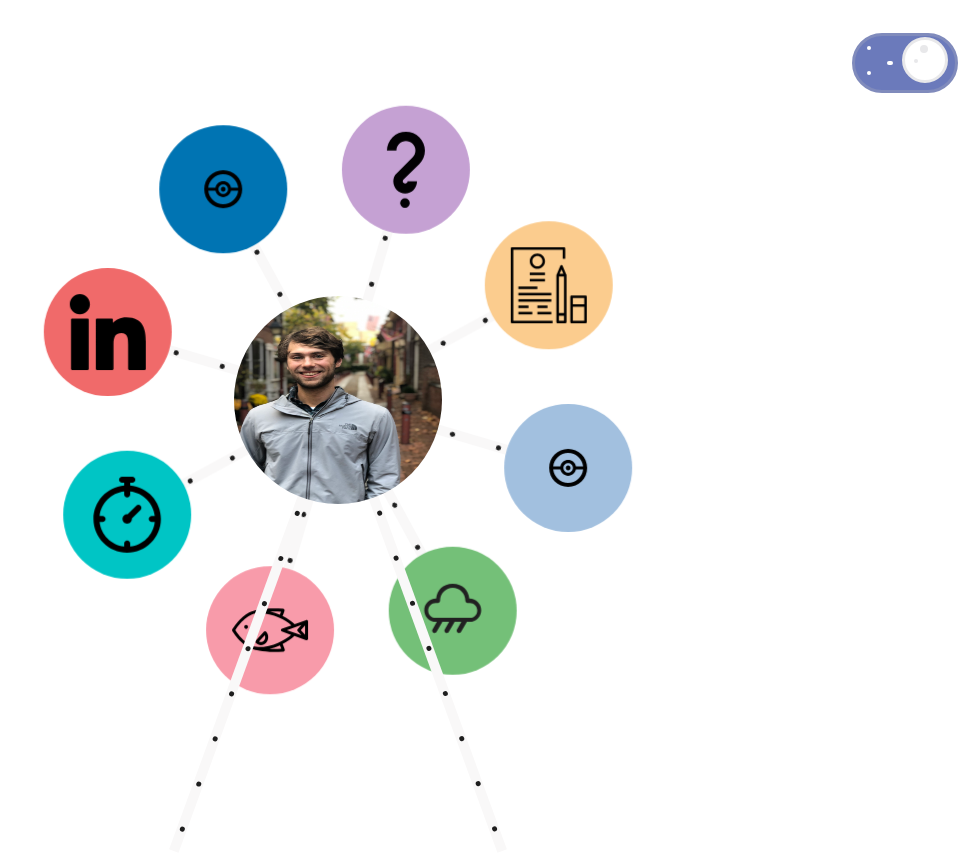
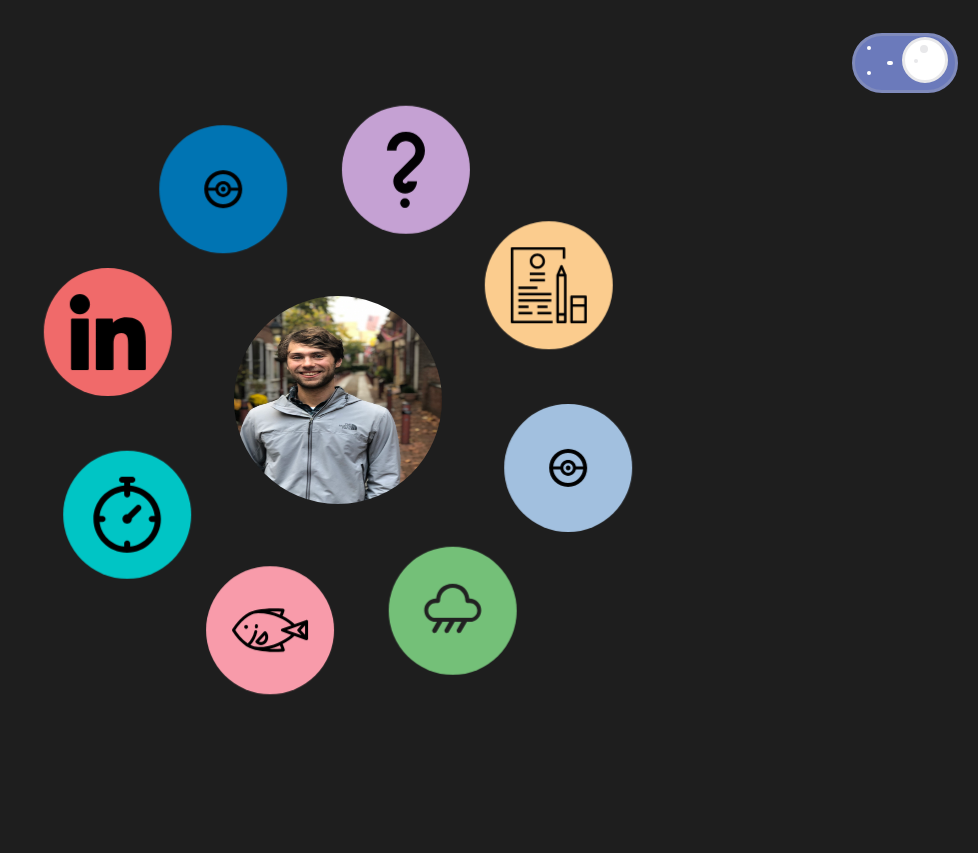
Before and after one commit to piacib/portfolio, a React (Create React App) app: page / in a window 1280 px wide. Shown: the whole page, without its empty margins (302-1280 px from the left). Built offline with nearby package versions, Linux system fonts and the light colour scheme.

Commit message:
changed background var names

```diff
--- a/src/App.css
+++ b/src/App.css
@@ -57,8 +57,8 @@
   --purple-dark: rgb(128, 0, 128);
   --purple-light: rgb(197, 161, 211);
 
-  --p-text: #f9f8f8;
-  --dark-background: rgb(30, 30, 30);
+  --background: rgb(30, 30, 30);
+  --anti-background: #f9f8f8;
 }
 .theme-light {
   --pink-light: rgb(209, 62, 148);
@@ -88,8 +88,8 @@
   --purple-light: rgb(128, 0, 128);
   --purple-dark: rgb(197, 161, 211);
 
-  --dark-background: rgb(219 219 219);
-  --p-text: rgb(53, 53, 53);
+  --anti-background: rgb(30, 30, 30);
+  --background: #f9f8f8;
 }
 .App {
   position: relative;
```
